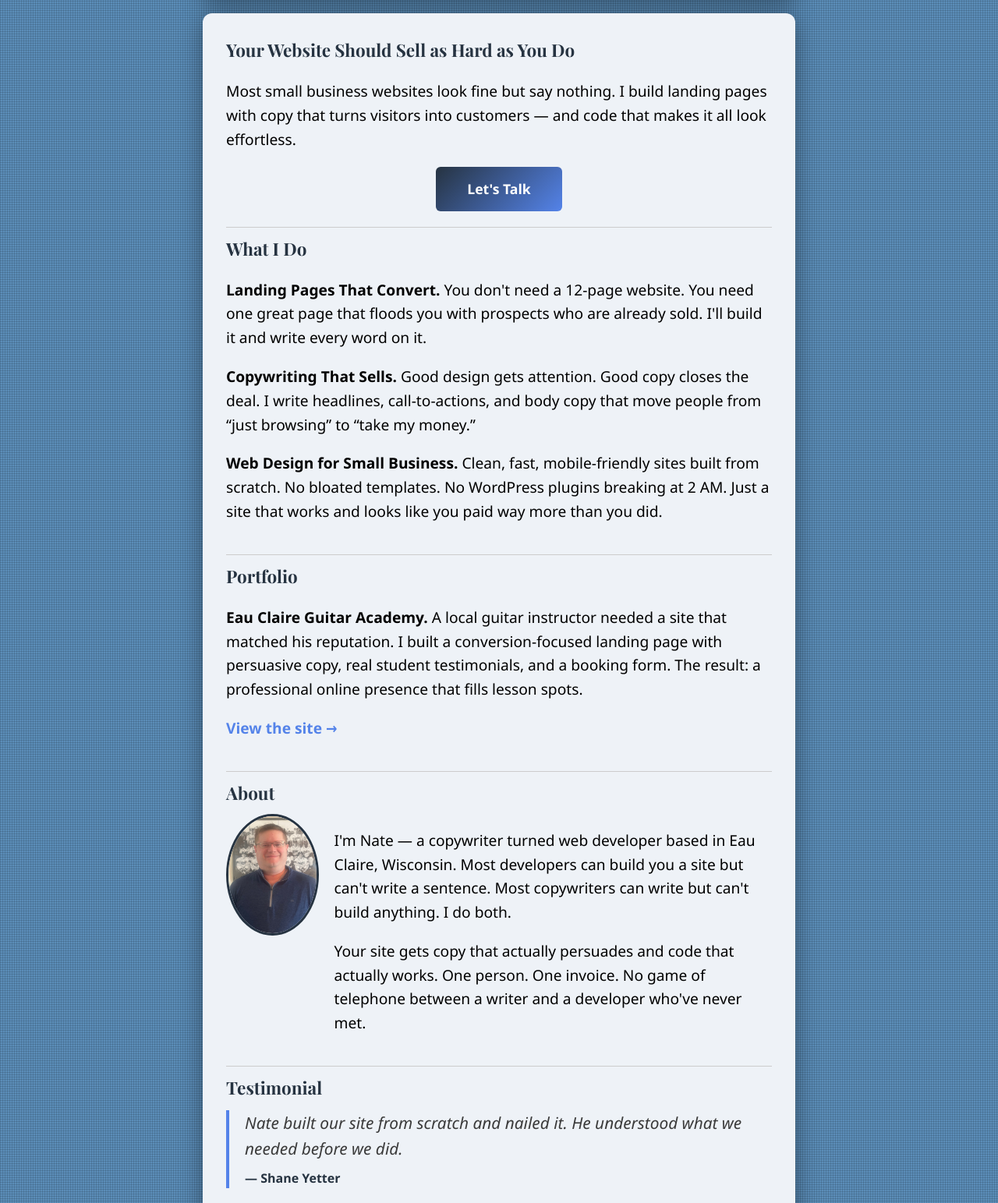
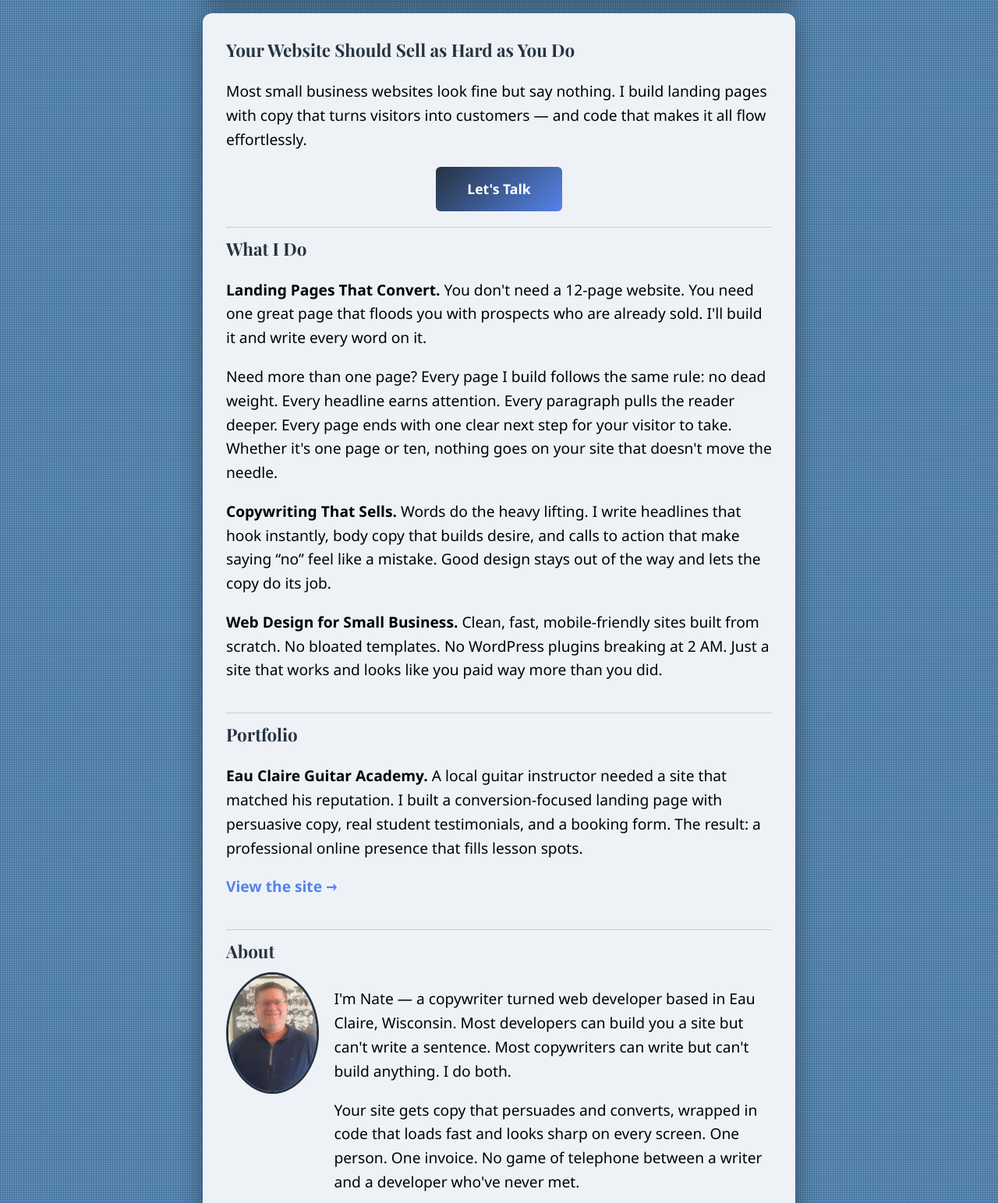
Before and after one commit to NateLewis98/copy-and-code, a website: page public/index.html in a window 1280 px wide. Shown: the part 275-1818 px from the top of the page at 78% size. Drawn offline with nearby package versions, Linux system fonts and the light colour scheme.

Commit message:
Update copy, header tagline, and refine About section
Co-Authored-By: Claude Opus 4.6 <noreply@anthropic.com>

```diff
--- a/public/index.html
+++ b/public/index.html
@@ -17,19 +17,19 @@
     <link rel="canonical" href="https://copyandcode.io">
     <link rel="icon" type="image/svg+xml" href="favicon.svg">
     <link href="https://fonts.googleapis.com/css2?family=Playfair+Display:wght@400;700&display=swap" rel="stylesheet">
-    <link rel="stylesheet" href="styles.css?v6">
+    <link rel="stylesheet" href="styles.css?v7">
 </head>
 <body>
     <header>
         <h1>Copy &amp; Code</h1>
-        <h2>Where Persuasive Copy Meets Elegant Design</h2>
+        <h2>Your website should sell. Let's make it.</h2>
     </header>
 
     <main>
         <div class="main-sections">
         <h3>Your Website Should Sell as Hard as You Do</h3>
   <p>Most small business websites look fine but say nothing. I build landing pages with copy that turns visitors into
-    customers &mdash; and code that makes it all look effortless.</p>
+    customers &mdash; and code that makes it all flow effortlessly.</p>
     <a href="#contact-form" class="cta-button">Let's Talk</a>
     </div>
 
@@ -39,10 +39,17 @@
 You don't need a 12-page website. You need one great page that floods you with prospects who are already sold. I'll build
  it and write every word on it.</p>
 
+ <p>Need more than one page? Every page I build follows the same rule: no
+dead weight. Every headline earns attention. Every paragraph pulls the
+reader deeper. Every page ends with one clear next step for your
+visitor to take. Whether it's one page or ten, nothing goes on your
+site that doesn't move the needle.</p>
+
 
  <p><strong>Copywriting That Sells.</strong>
-Good design gets attention. Good copy closes the deal. I write headlines, call-to-actions, and body copy that move people
- from &ldquo;just browsing&rdquo; to &ldquo;take my money.&rdquo;</p>
+Words do the heavy lifting. I write headlines that hook instantly, body copy that
+builds desire, and calls to action that make saying &ldquo;no&rdquo; feel like a
+mistake. Good design stays out of the way and lets the copy do its job.</p>
 
  <p><strong>Web Design for Small Business.</strong> Clean, fast, mobile-friendly sites built from scratch.
      No bloated templates. No WordPress plugins breaking at 2 AM.
@@ -65,11 +72,15 @@ A local guitar instructor needed a site that matched his reputation. I built a c
   <div class="about-content">
     <img src="nate.jpeg" alt="Nate Lewis" class="about-photo">
     <div>
-    <p>I'm Nate &mdash; a copywriter turned web developer based in Eau Claire, Wisconsin. Most developers can build you a site
-         but can't write a sentence. Most copywriters can write but can't build anything. I do both.</p>
+    <p>I'm Nate &mdash; a copywriter turned web developer based in Eau Claire, Wisconsin. Most developers can build you a
+ site but can't write a sentence. Most copywriters can write but can't build anything. I do both.</p>
 
-    <p>Your site gets copy that actually persuades and code that actually works. One person. One invoice.
-         No game of telephone between a writer and a developer who've never met.</p>
+<p>Your site gets copy that persuades and converts, wrapped in code that loads fast and looks sharp on every screen.
+ One person. One invoice. No game of telephone between a writer and a developer who've never met.</p>
+
+<p>I trained under direct response legends who taught me one thing above all else: every word on a page
+ has one job &mdash; move the reader closer to action. That philosophy drives every headline, every paragraph,
+ and every page I build. If a word doesn't earn its place, it gets cut.</p>
 </div>
 </div>
 </div>
@@ -111,7 +122,7 @@ A local guitar instructor needed a site that matched his reputation. I built a c
 
 
 <footer>
-  <p>&copy; 2026 Nathan Lewis | Copy and Code. All rights reserved.</p>
+  <p>&copy; 2026 Nathan Lewis | CopyandCode.io All rights reserved.</p>
 </footer>
 
 </body>
```
